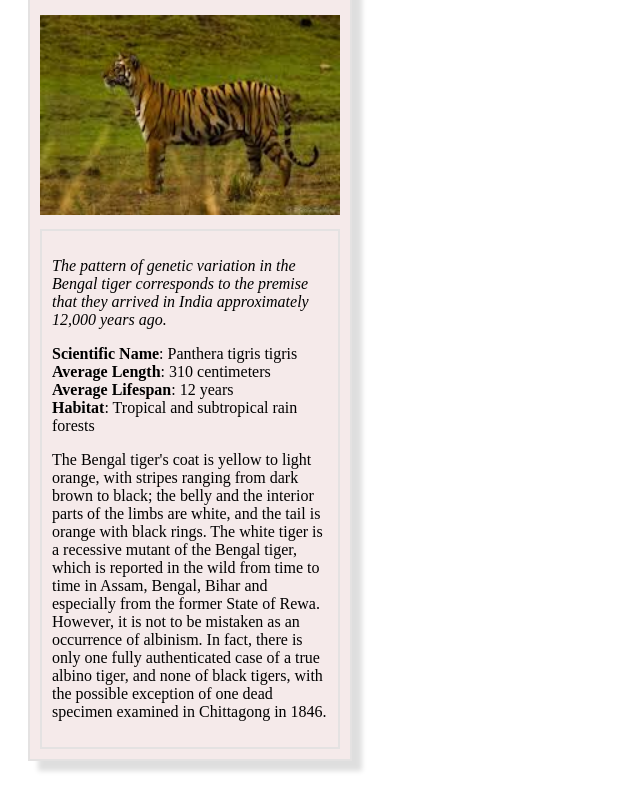
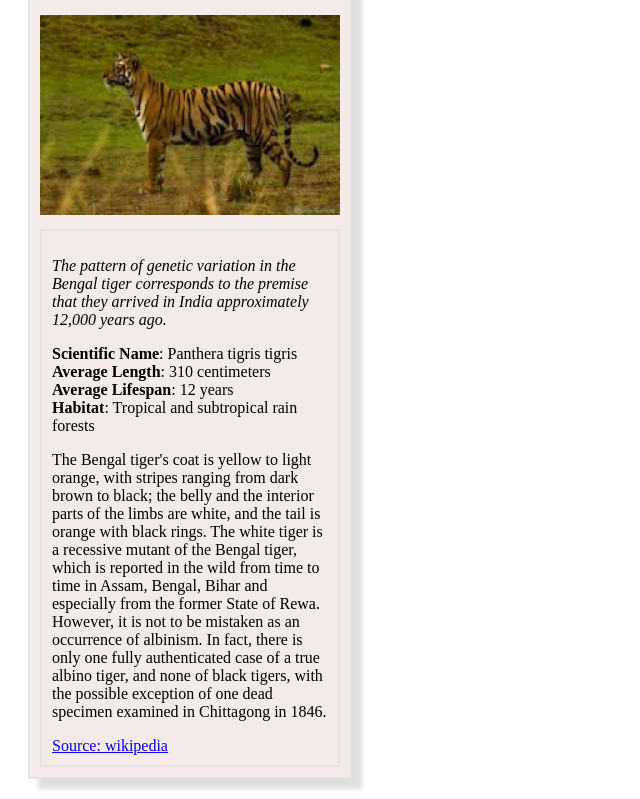
Before and after one commit to cbharadwaja/FrontEndNanodegree, a plain HTML site: page AnimalTradingCards/card.html in a window 1280 px wide. Shown: the part 66-865 px from the top of the page, without its empty margins (0-640 px from the left). Drawn offline with Linux system fonts and the light colour scheme.

Commit message:
Updated source
Updated source

```diff
--- a/AnimalTradingCards/card.html
+++ b/AnimalTradingCards/card.html
@@ -23,6 +23,8 @@
 			</ul>
 			<!-- your favorite animal's description goes here -->
 			<p class="description">The Bengal tiger's coat is yellow to light orange, with stripes ranging from dark brown to black; the belly and the interior parts of the limbs are white, and the tail is orange with black rings. The white tiger is a recessive mutant of the Bengal tiger, which is reported in the wild from time to time in Assam, Bengal, Bihar and especially from the former State of Rewa. However, it is not to be mistaken as an occurrence of albinism. In fact, there is only one fully authenticated case of a true albino tiger, and none of black tigers, with the possible exception of one dead specimen examined in Chittagong in 1846.</p>
+
+			<a href="https://en.wikipedia.org/wiki/Bengal_tiger">Source: wikipedia</a>
 		</div>
 	</div>
 </body>
```
